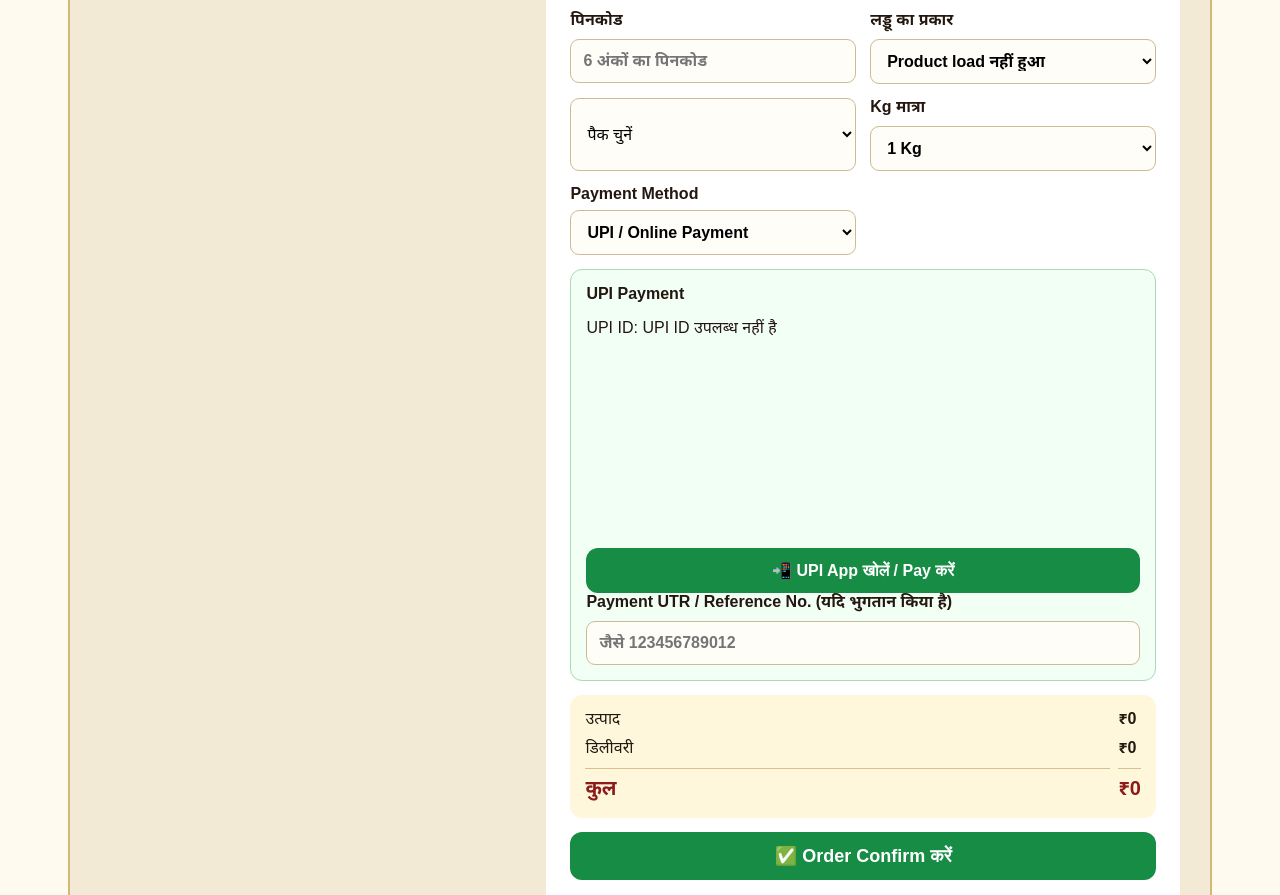
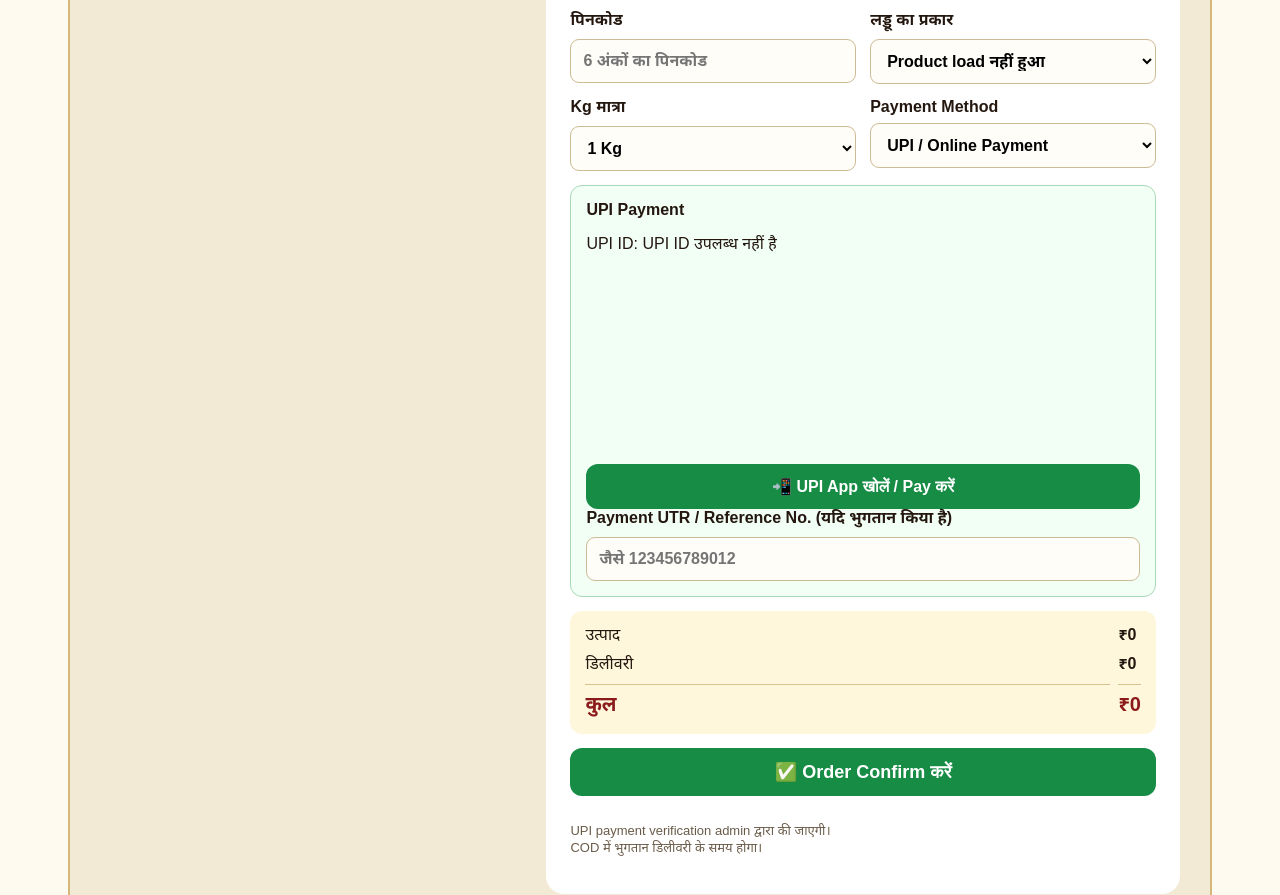
Before and after one commit to 23samagriladdu/23swasthyavardhakladdu, a website: page index.html in a window 1280 px wide. Shown: the part 1475-2370 px from the top of the page. Drawn offline with Linux system fonts and the light colour scheme; no server answers.

Commit message:
Update index.html

```diff
--- a/index.html
+++ b/index.html
@@ -531,28 +531,17 @@
 
 </label>
 
-
 <label>
 
   लड्डू का प्रकार
 
   <select id="product" required>
-
     <option value="">
       पैक चुनें
     </option>
-
   </select>
 
 </label>
-
-  <select id="product" required>
-
-   <option value="">
-  पैक चुनें
-</option>
-
-  </select>
 
 </label>
 
```
